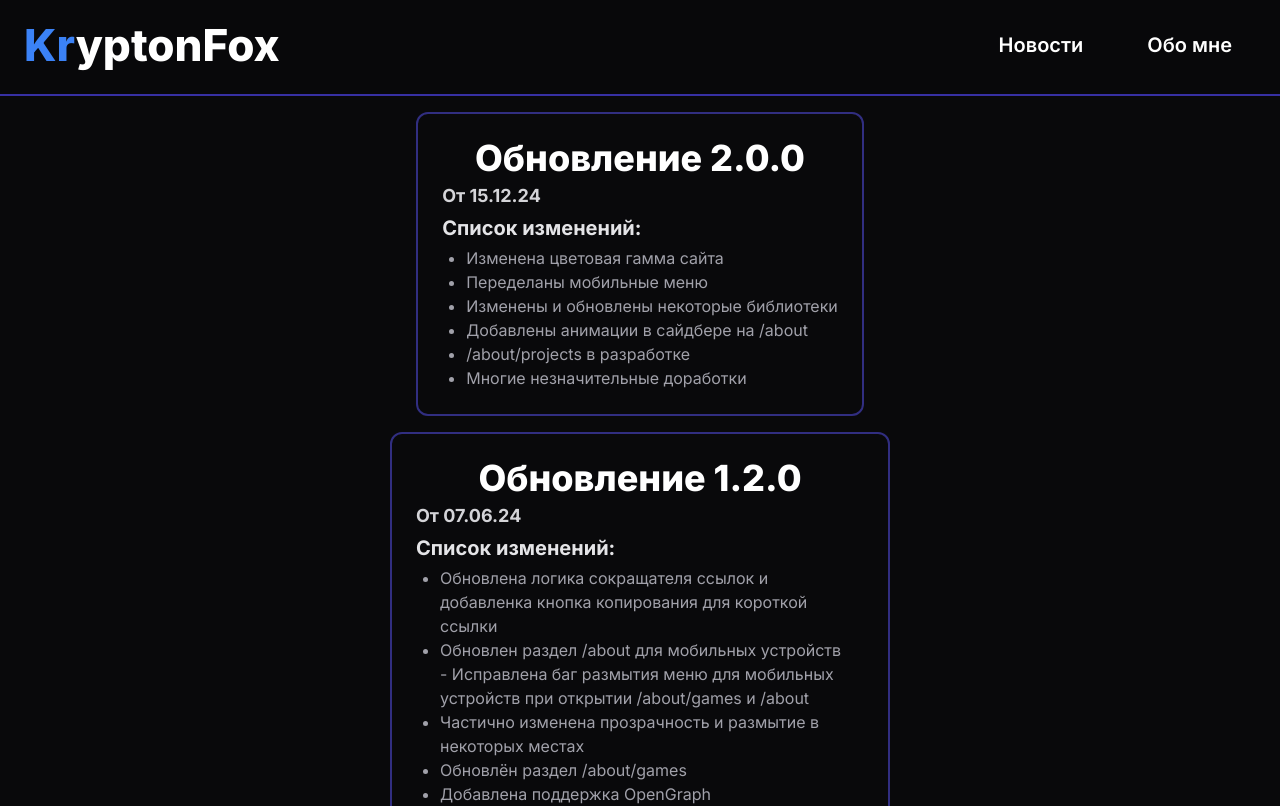
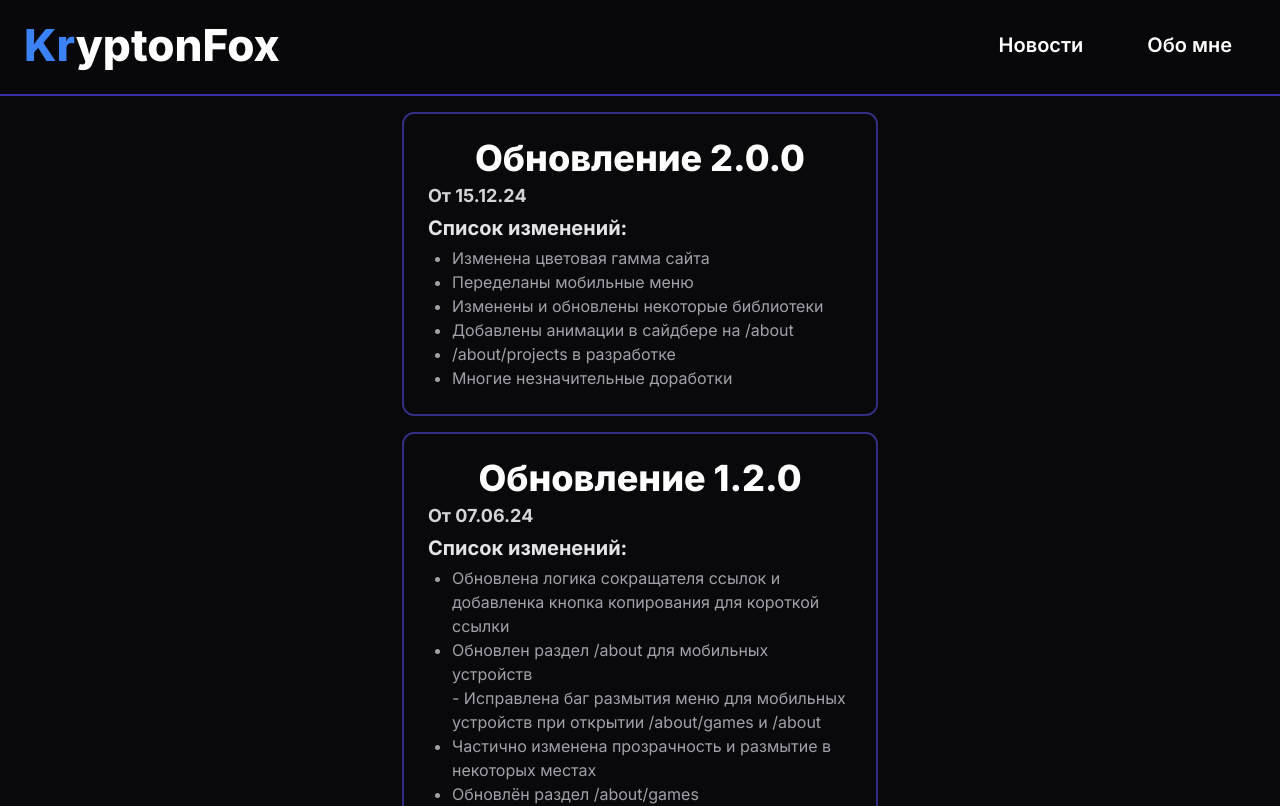
Before and after one commit to KryptonFox/kryptonfox-page, a Next.js app: page /news in a window 1280 px wide. Shown: the top 806 px of the page. Built offline with nearby package versions, Linux system fonts and the light colour scheme; a web font is replaced by a local one.

Commit message:
News page hotfix

```diff
--- a/src/app/news/Post.tsx
+++ b/src/app/news/Post.tsx
@@ -12,7 +12,7 @@ export default function Post({
   children,
 }: PostProps): JSX.Element {
   return (
-    <div className="mx-3 max-w-[500px] space-y-1 rounded-xl border-2 border-indigo-900 p-6">
+    <div className="mx-3 space-y-1 rounded-xl border-2 border-indigo-900 p-6">
       <h1 className="text-center text-4xl font-extrabold">{header}</h1>
       <p className="text-lg font-bold text-zinc-300">От {date}</p>
       <p className="text-xl font-bold text-zinc-200">Список изменений: </p>
--- a/src/app/news/page.tsx
+++ b/src/app/news/page.tsx
@@ -3,7 +3,7 @@ import Post from './Post'
 
 export default function page() {
   return (
-    <div className="flex flex-col items-center space-y-4 py-4">
+    <div className="mx-auto grid max-w-[500px] items-center gap-4 py-4">
       <Post header="Обновление 2.0.0" date="15.12.24">
         <li>Изменена цветовая гамма сайта</li>
         <li>Переделаны мобильные меню</li>
```
